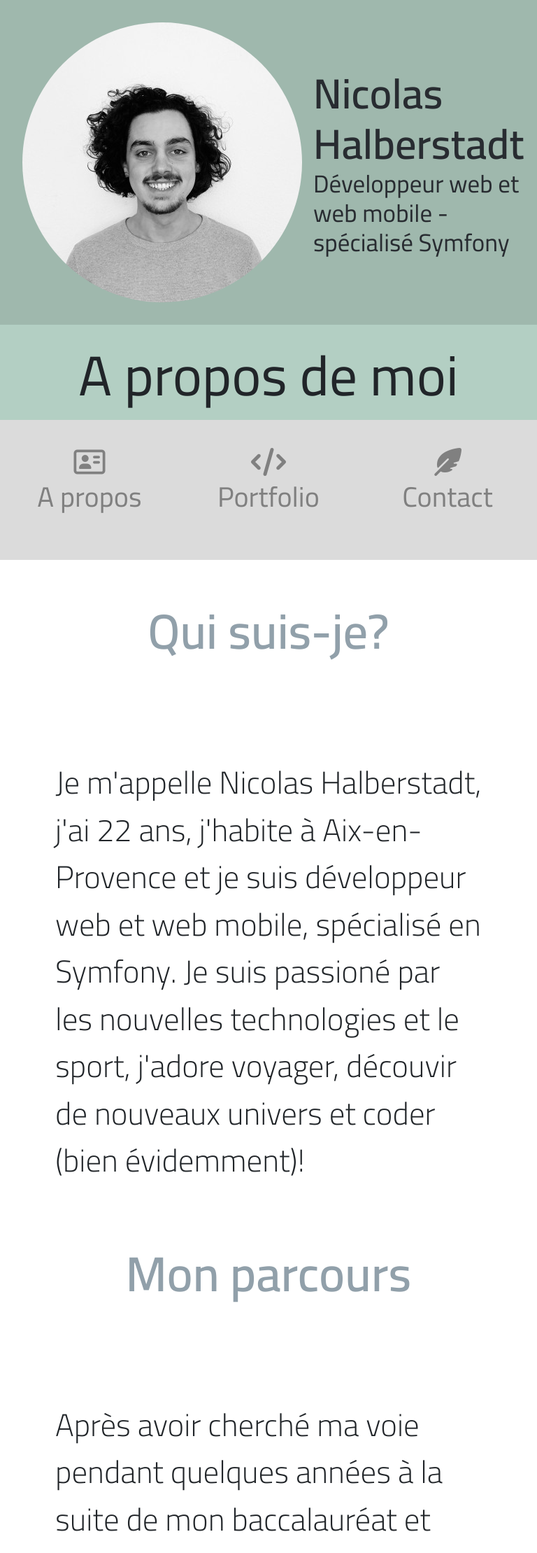
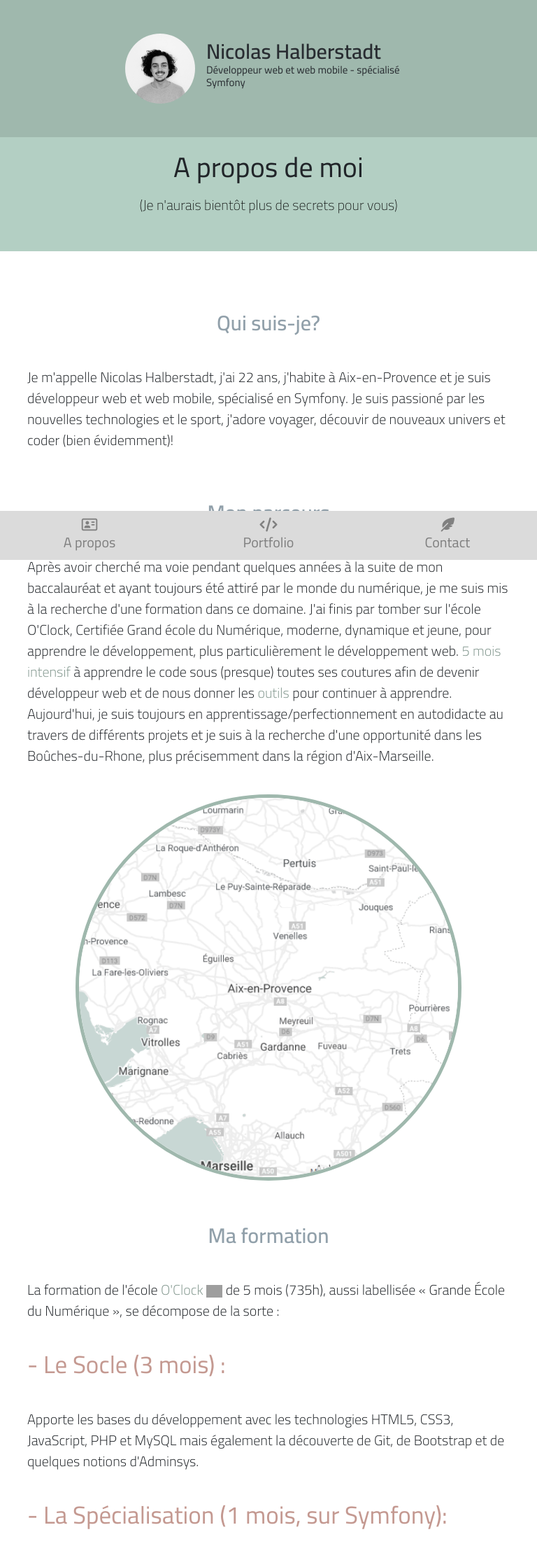
Before and after one commit to NicolasHalberstadt/Portfolio, a Symfony app: template templates/about.html.twig in a window 768 px wide. Shown: the top 2219 px of the page at 70% size. Run offline with Twig, Linux system fonts and the light colour scheme; the template is opened without the code that fills it, so the values that code supplies are empty; some libraries are stand-ins or nearby versions; grey boxes are pictures that could not be loaded.

Commit message:
media changes

```diff
--- a/public/asset/css/style.css
+++ b/public/asset/css/style.css
@@ -799,28 +842,34 @@
 
 @media (min-width: 701px) and (max-width: 991.98px) {
     .content-wrap {
-        padding: 2em;
-        min-height: calc(100vh - 464px - 756px);
+        min-height: calc(100vh - 238px - 70px);
+        padding: 0;
     }
     h1 {
-        font-size: 80px;
+        margin-top: -5px;
+        font-size: 40px;
     }
     h2 {
-        font-size: 70px;
+        font-size: 30px;
+        margin: 1em 0 0.5em 0;
     }
-    h3 {
-        font-size: 55px;
+    h3,
+    .h3 {
+        font-size: 35px;
+        padding-bottom: 1em;
     }
     h4 {
-        font-size: 50px;
+        font-size: 25px;
         font-weight: 600;
     }
     p,
     .p {
-        font-size: 45px;
+        font-size: 20px;
+        margin-bottom: 2em;
     }
     .small-text {
-        font-size: 35px;
+        font-size: 20px!important;
+        margin-bottom: 0.5em;
     }
     /* HOMEPAGE */
     .homepage-img-container {
@@ -830,76 +879,94 @@
         width: 80%;
     }
     /* HEADER */
-    .header {
-        padding: 1em;
+    .header-profile {
+        margin: auto;
+        width: 90%;
+    }
+    .header-profile-nav {
+        width: 60%;
+    }
+    .header-profile-pic-container {
+        padding-left: 0;
+        margin-left: -15px;
     }
     .header-profile-pic {
-        height: 400px;
-        width: 400px;
+        height: 100px;
+        width: 100px;
     }
     .header-profile-txt h2 {
-        font-size: 60px;
+        font-size: 30px;
     }
     .header-profile-txt h3 {
-        font-size: 35px;
+        font-size: 15px;
     }
     .header-nav {
         display: none;
     }
     /* ABOUT */
     .about-container {
-        padding: 2em;
+        padding: 1.5em;
     }
     .about-container h2 {
-        margin-bottom: 1em;
         font-weight: 600;
     }
-    .about-container h3 {
-        padding: 1em 0;
+    .about-container a>img {
+        width: 4%;
+        padding-left: 0.2em;
     }
-    .about-container>img {
-        margin-top: 1em;
+    .about-container ul {
+        padding-left: 15px;
     }
-    .about-container ul:last-of-type {
-        padding-top: 1em;
-        justify-content: center;
-    }
-    .about-container ul:last-of-type>li {
-        font-size: 50px;
+    .about-container ul>li {
+        font-size: 20px;
+        margin-bottom: 0.5em;
     }
     .about-container ul:last-of-type>li>i,
     .about-container ul:last-of-type>li>img {
-        font-size: 100px;
-        width: 100px;
+        font-size: 40px;
+        width: 40px;
+    }
+    .about-map {
+        width: 80%;
     }
     /* ALL PROJECTS */
     .projects-container h1 {
         padding: 1em;
     }
     .projet-lien {
-        height: 400px;
+        height: 200px;
     }
     .projet-lien h3 {
-        font-size: 35px;
+        font-size: 15px;
     }
     .projects-container>ul>li {
-        width: 80%;
+        width: 100%;
         padding: unset;
         margin-bottom: unset;
-        margin: 2em auto;
+        margin: 1em auto;
     }
     .projects-container>ul>li:first-of-type {
         margin: 4em auto;
         margin-bottom: 1em;
     }
+    .projects-container>ul>li {
+        padding: 1em 13em 1em 13em;
+    }
     /* PROJECTS DETAILS */
-    .project-container {
-        padding: 2em;
-    }
     .project-container>img {
         padding-top: 2em;
         width: 100%;
         height: 100%;
+    }
+    .project-button-link {
+        padding: 0.5em;
+        height: 60px;
+    }
+    .project-button-link>button {
+        height: inherit;
+    }
+    .projects-container div:last-of-type {
+        margin: 2em -5em 2em -6em;
     }
     .project-container button {
         display: block;
@@ -923,19 +987,17 @@
         border-radius: 15px;
         margin: 2em auto;
     }
-    /* LINK BOTTOM */
+    /* BOTTOM LINK */
     .link-bottom {
-        font-size: 45px;
-        margin: 2em -15px 0em -15px;
+        margin: 2em -1em 0em -1em;
     }
-    /* MOBILE-TABS */
+    /* MOBILE TABS */
     .mobile-tabs {
         display: flex;
     }
     .mobile-tabs-item {
-        font-size: 40px;
-        padding: 1em;
-        padding-bottom: 1.5em;
+        font-size: 20px;
+        padding: 0.5em;
     }
     /* FOOTER */
     .footer {
```
Also changed, not shown: other parts of public/asset/css/style.css (+67 -39 lines).
